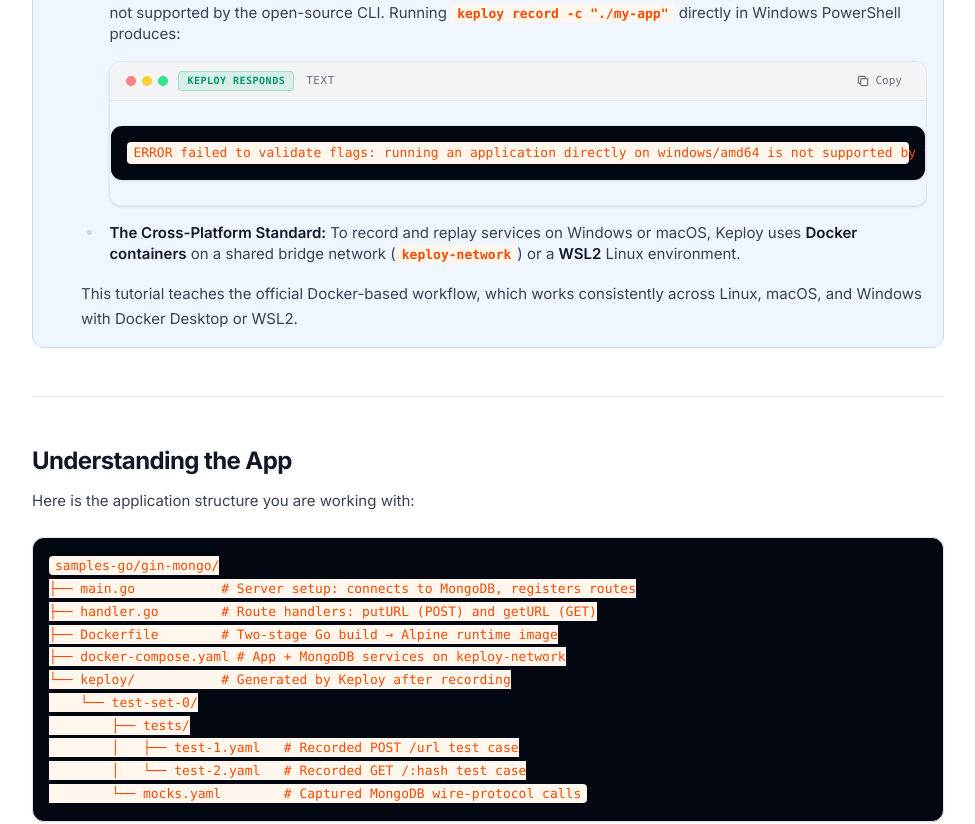
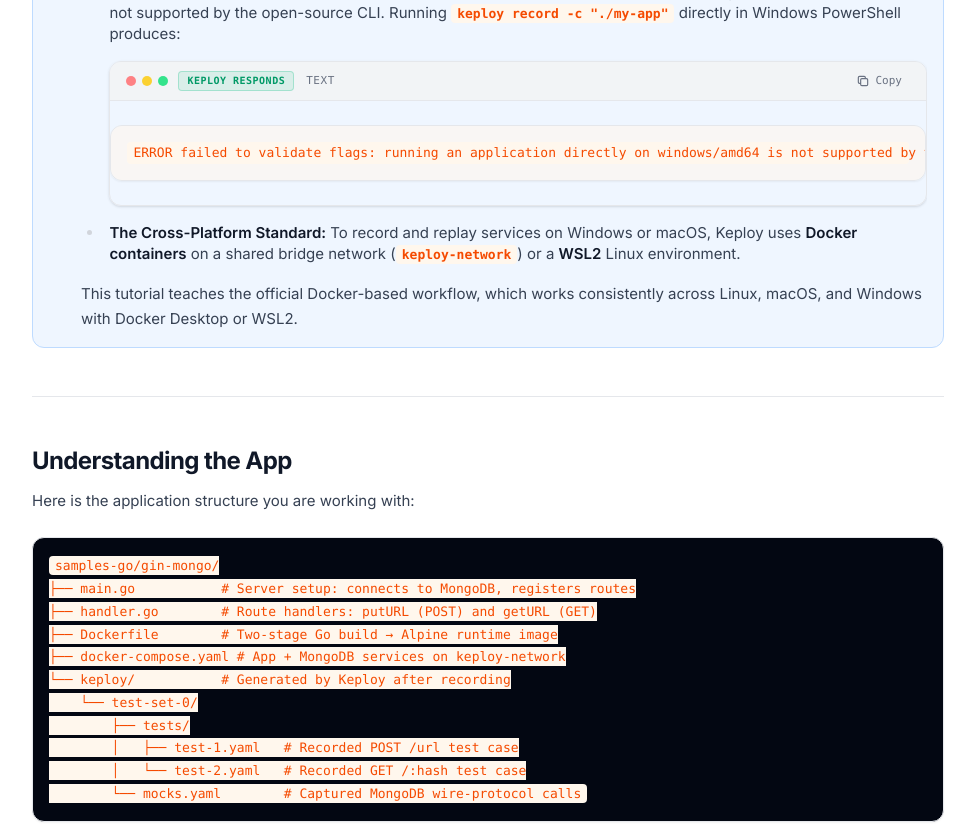
Before and after one commit to akriti1305/keploy-go-devrel-tutorial, a Next.js app: page /tutorial in a window 1280 px wide. Shown: the part 2700-3524 px from the top of the page, without its empty margins (0-975 px from the left). Built offline with nearby package versions, Linux system fonts and the light colour scheme.

Commit message:
style(CodeBlock): theme-aware bg — light orange tint in light mode, dark bg in dark mode

```diff
--- a/app/tutorial/page.tsx
+++ b/app/tutorial/page.tsx
@@ -25,7 +25,7 @@
           prose-p:text-[15px] prose-p:leading-relaxed prose-p:text-gray-700 dark:prose-p:text-gray-300
           prose-a:text-orange-600 dark:prose-a:text-orange-400 prose-a:no-underline hover:prose-a:underline
           prose-code:text-orange-600 dark:prose-code:text-orange-400 prose-code:bg-orange-50 dark:prose-code:bg-orange-950/30 prose-code:px-1.5 prose-code:py-0.5 prose-code:rounded prose-code:text-xs sm:prose-code:text-[13px] prose-code:font-mono prose-code:before:content-none prose-code:after:content-none
-          prose-pre:bg-gray-950 prose-pre:rounded-xl prose-pre:border prose-pre:border-gray-200 dark:prose-pre:border-gray-700 prose-pre:shadow-xs
+          dark:prose-pre:bg-gray-950 prose-pre:rounded-xl prose-pre:border prose-pre:border-gray-200 dark:prose-pre:border-gray-700 prose-pre:shadow-xs
           prose-table:w-full prose-table:text-xs sm:prose-table:text-sm prose-th:text-left prose-th:bg-gray-50 dark:prose-th:bg-gray-900 prose-th:px-3 prose-th:py-2 prose-td:px-3 prose-td:py-2
           prose-blockquote:border-l-4 prose-blockquote:border-orange-400 prose-blockquote:not-italic
           prose-hr:border-gray-200 dark:border-gray-800
--- a/components/CodeBlock.tsx
+++ b/components/CodeBlock.tsx
@@ -90,8 +90,8 @@
       </div>
 
       {/* Code body */}
-      <pre className="bg-gray-950 px-4 py-4 overflow-x-auto text-sm leading-relaxed max-w-full m-0 border-0">
-        <code className={`language-${language} text-gray-200 whitespace-pre block font-mono text-[13px]`}>
+      <pre className="bg-orange-50/60 dark:bg-gray-950 px-4 py-4 overflow-x-auto text-sm leading-relaxed max-w-full m-0 border-0">
+        <code className={`language-${language} text-white dark:text-gray-200 whitespace-pre block font-mono text-[13px]`}>
           {code.trim()}
         </code>
       </pre>
```
